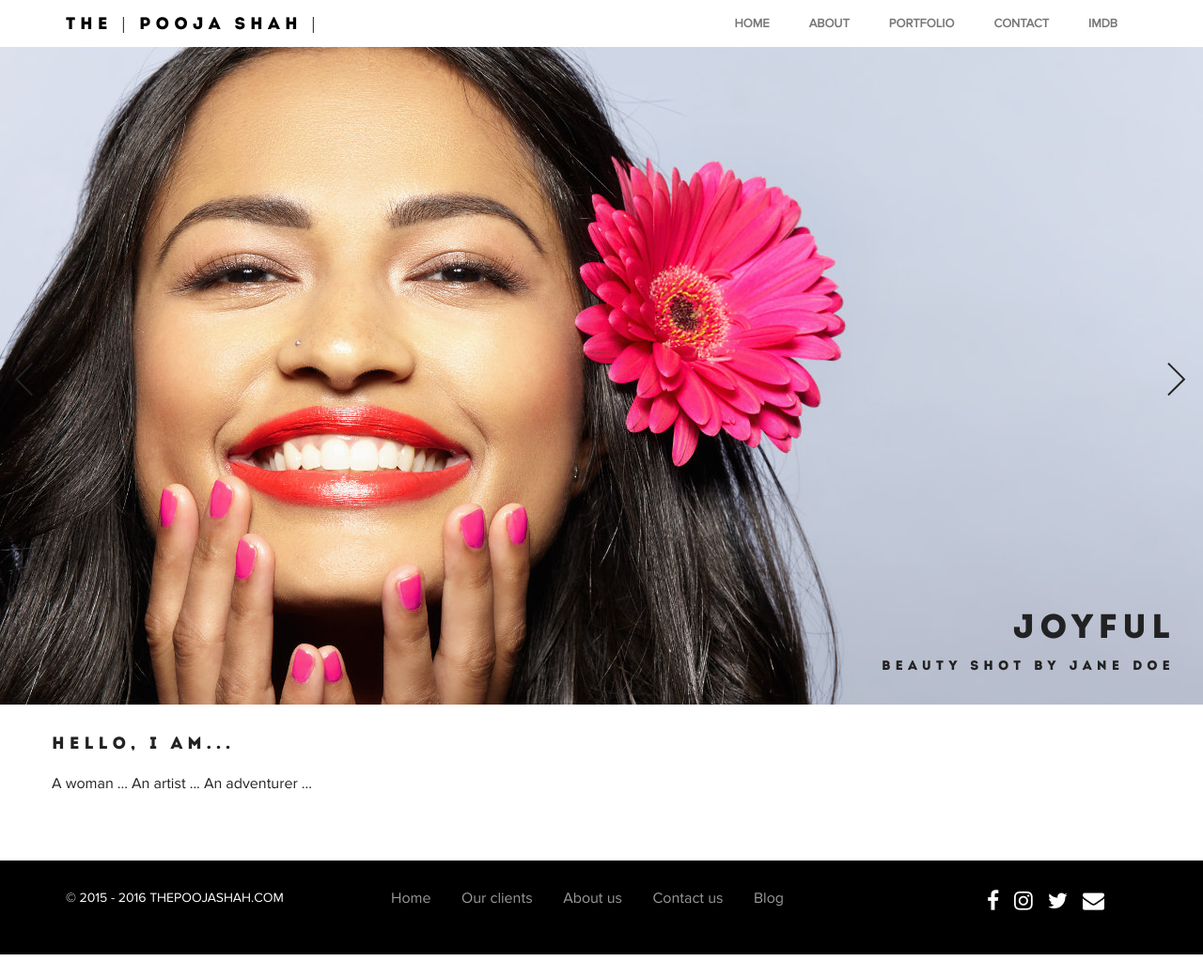
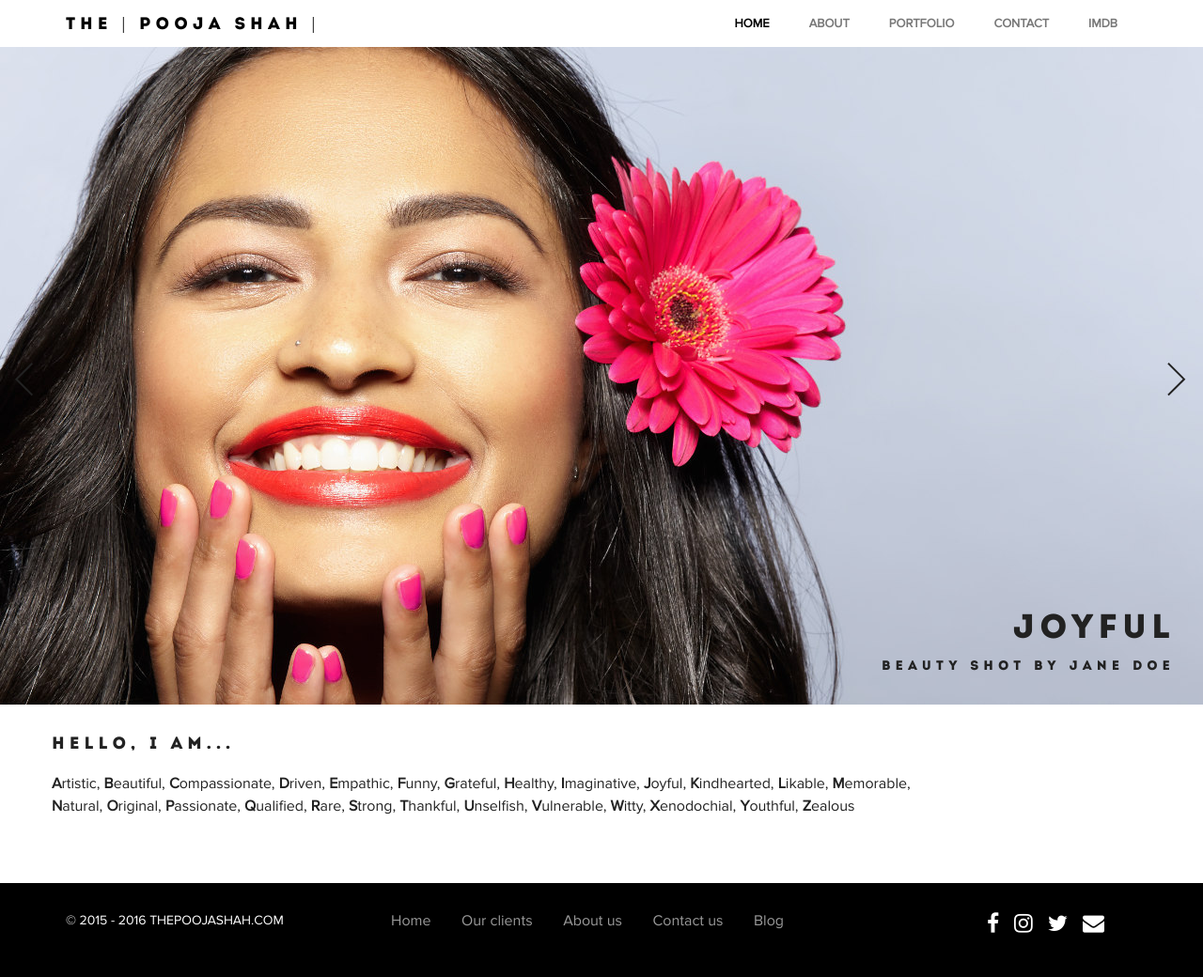
Before and after one commit to dtrack/thepoojashah, a Jekyll site: the page built from index.html, in a window 1280 px wide and 1040 px high. Shown: the whole window at 94% size. Built offline with Jekyll 4.4.1, drawn with Linux system fonts in a browser that asks for light colours; nearby versions of some CDN libraries.

Commit message:
content updates

```diff
--- a/_includes/header.html
+++ b/_includes/header.html
@@ -48,7 +48,7 @@
                   </ul>
 
                 {% else %}
-                  <li>
+                  <li {% if page.active == item.name %}class="active"{% endif %}>
                     {% if item.target == '_blank' %}
                       <a href="{{ item.link}}" target="_blank">
                     {% else %}
--- a/about/index.html
+++ b/about/index.html
@@ -1,5 +1,7 @@
 ---
 layout: default
+
+active: About
 ---
 
 <div class="top-baner half-height bg-green">
--- a/index.html
+++ b/index.html
@@ -36,8 +38,34 @@ layout: default
   <div class="container">
     <div class="row top30 bottom50">
       <h4>Hello, I am...</h4>
-      <p>
-        A woman ... An artist ... An adventurer ...
+      <p class="text-justify">
+        <strong>A</strong>rtistic,
+        <strong>B</strong>eautiful,
+        <strong>C</strong>ompassionate,
+        <strong>D</strong>riven,
+        <strong>E</strong>mpathic,
+        <strong>F</strong>unny,
+        <strong>G</strong>rateful,
+        <strong>H</strong>ealthy,
+        <strong>I</strong>maginative,
+        <strong>J</strong>oyful,
+        <strong>K</strong>indhearted,
+        <strong>L</strong>ikable,
+        <strong>M</strong>emorable,
+        <br/>
+        <strong>N</strong>atural,
+        <strong>O</strong>riginal,
+        <strong>P</strong>assionate,
+        <strong>Q</strong>ualified,
+        <strong>R</strong>are,
+        <strong>S</strong>trong,
+        <strong>T</strong>hankful,
+        <strong>U</strong>nselfish,
+        <strong>V</strong>ulnerable,
+        <strong>W</strong>itty,
+        <strong>X</strong>enodochial,
+        <strong>Y</strong>outhful,
+        <strong>Z</strong>ealous
       </p>
     </div>
   </div>
```
Also changed, not shown: other parts of index.html (+2 -0 lines), contact/index.html (+6 -5 lines).
